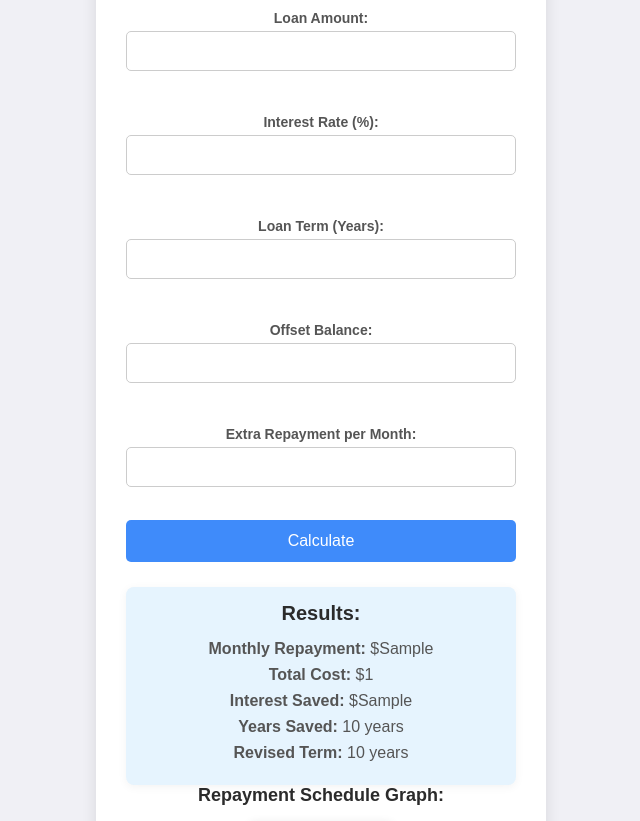
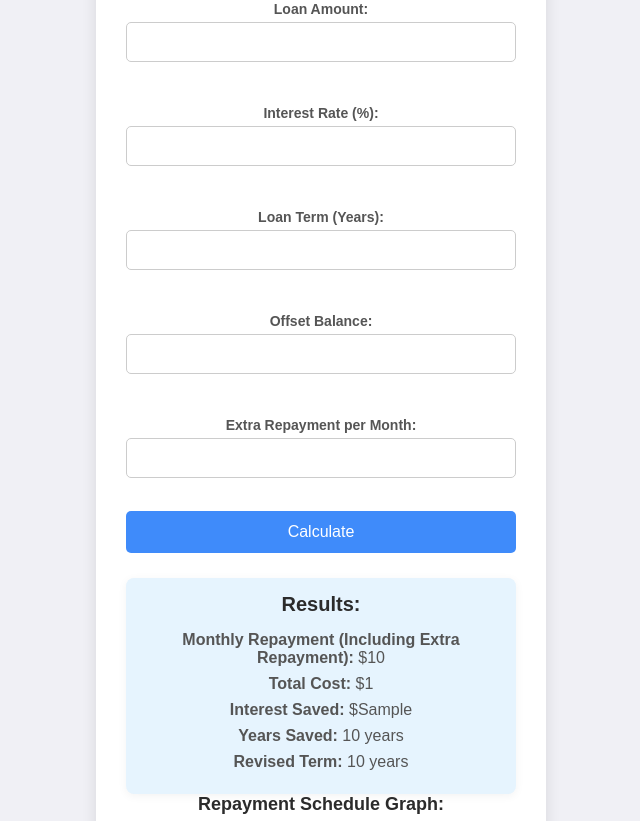
Before and after one commit to xTailsx/Mortgage-Calc, a Flask app: template templates/index.html in a window 1280 px wide. Shown: the top 821 px of the page, without its empty margins (319-959 px from the left). Run offline with Flask 2, Linux system fonts and the light colour scheme; the template is opened without the code that fills it: most values are stand-ins (such as "Sample title", 1, 10 or a date in 2020).

Commit message:
fixed extra repayment logic

```diff
--- a/app.py
+++ b/app.py
@@ -12,17 +12,35 @@
     total_months = loan_term_years * 12
     adjusted_loan_amount = loan_amount - offset_balance
 
+    # Regular monthly repayment without the extra repayment
     if monthly_rate > 0:
         monthly_repayment = adjusted_loan_amount * (monthly_rate * (1 + monthly_rate) ** total_months) / ((1 + monthly_rate) ** total_months - 1)
     else:
         monthly_repayment = adjusted_loan_amount / total_months
 
+    # Add the extra repayment to the regular repayment
+    total_monthly_repayment = monthly_repayment + extra_repayment
+
     total_cost = monthly_repayment * total_months
     adjusted_total_cost = total_cost - (extra_repayment * total_months)
     interest_saved = total_cost - adjusted_total_cost
-    years_saved = (adjusted_total_cost / monthly_repayment) / 12  # Calculate years saved
-    revised_term_months = adjusted_total_cost / monthly_repayment
-    revised_term_years = revised_term_months / 12  # Convert months to years
+
+    # Calculate the number of months saved by extra repayments
+    balance = adjusted_loan_amount
+    months_paid_off_early = 0
+
+    while balance > 0:
+        interest_payment = balance * monthly_rate
+        principal_payment = total_monthly_repayment - interest_payment
+        balance -= principal_payment
+        months_paid_off_early += 1
+        if balance < 0:
+            balance = 0
+
+    # Calculate years saved
+    months_saved = total_months - months_paid_off_early
+    years_saved = months_saved / 12
+    revised_term_months = months_paid_off_early
 
     return {
         "monthly_repayment": round(monthly_repayment, 2),
@@ -30,7 +48,8 @@
         "interest_saved": round(interest_saved, 2),
         "years_saved": round(years_saved, 2),
         "adjusted_total_cost": round(adjusted_total_cost, 2),
-        "revised_term_years": round(revised_term_years, 2)  # Use years here
+        "revised_term_months": revised_term_months,
+        "revised_term_years": round(revised_term_months / 12, 2)  # Revised term in years
     }
 
 # Function to create repayment schedule graph
@@ -44,11 +63,13 @@
     else:
         monthly_repayment = adjusted_loan_amount / total_months
 
+    total_monthly_repayment = monthly_repayment + extra_repayment
+
     balance = adjusted_loan_amount
     monthly_balances = [balance]
     for month in range(1, total_months + 1):
         interest_payment = balance * monthly_rate
-        principal_payment = monthly_repayment - interest_payment
+        principal_payment = total_monthly_repayment - interest_payment
         balance -= principal_payment
         balance = max(balance, 0)
         monthly_balances.append(balance)
@@ -73,26 +94,18 @@
 
 @app.route('/calculate', methods=['POST'])
 def calculate():
-    try:
-        # Get form data
-        loan_amount = float(request.form['loan_amount'])
-        interest_rate = float(request.form['interest_rate'])
-        loan_term_years = int(request.form['loan_term_years'])
-        offset_balance = float(request.form['offset_balance'])
-        extra_repayment = float(request.form['extra_repayment'])
+    loan_amount = float(request.form['loan_amount'])
+    interest_rate = float(request.form['interest_rate'])
+    loan_term_years = int(request.form['loan_term_years'])
+    offset_balance = float(request.form['offset_balance'])
+    extra_repayment = float(request.form['extra_repayment'])  # Ensure extra_repayment is a float
 
-        # Perform mortgage calculations
-        result = calculate_mortgage(loan_amount, interest_rate, loan_term_years, offset_balance, extra_repayment)
+    result = calculate_mortgage(loan_amount, interest_rate, loan_term_years, offset_balance, extra_repayment)
+    graph_url = generate_graph(loan_amount, interest_rate, loan_term_years, offset_balance, extra_repayment)
 
-        # Generate the graph
-        graph_url = generate_graph(loan_amount, interest_rate, loan_term_years, offset_balance, extra_repayment)
+    # Pass extra_repayment to the template
+    return render_template('index.html', result=result, graph_url=graph_url, extra_repayment=extra_repayment)
 
-        # Return results and graph to the template
-        return render_template('index.html', result=result, graph_url=graph_url)
-
-    except Exception as e:
-        print(f"Error: {e}")
-        return "There was an error with your calculation.", 500
 
 if __name__ == '__main__':
     app.run(debug=True)
--- a/templates/index.html
+++ b/templates/index.html
@@ -34,11 +34,12 @@
         {% if result %}
         <div id="results">
             <h2>Results:</h2>
-            <p><strong>Monthly Repayment:</strong> ${{ result.monthly_repayment }}</p>
+            <!-- Convert extra_repayment to float to avoid the TypeError -->
+            <p><strong>Monthly Repayment (Including Extra Repayment):</strong> ${{ result.monthly_repayment + extra_repayment | float }}</p>
             <p><strong>Total Cost:</strong> ${{ result.total_cost }}</p>
             <p><strong>Interest Saved:</strong> ${{ result.interest_saved }}</p>
             <p><strong>Years Saved:</strong> {{ result.years_saved }} years</p>
-            <p><strong>Revised Term:</strong> {{ result.revised_term_years }} years</p>  <!-- Updated to years -->
+            <p><strong>Revised Term:</strong> {{ result.revised_term_years }} years</p> <!-- Revised term in years -->
         </div>
 
         <!-- Display the graph -->
```
